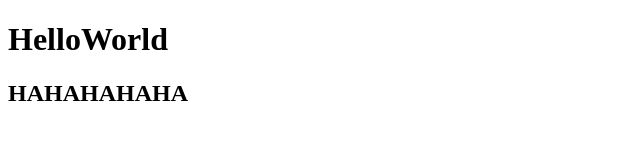
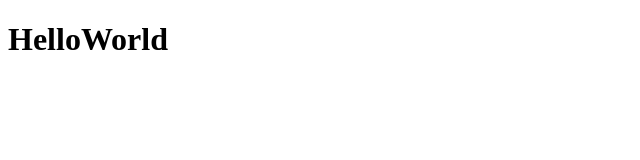
Before and after one commit to dzhecho/CFG-On-the-road, a plain HTML site: page index1.html in a window 1280 px wide. Shown: the whole page, without its empty margins (0-640 px from the left). Drawn offline with Linux system fonts and the light colour scheme.

Commit message:
Revert "hahhahahha"
This reverts commit b02173fb43f85f5465793414ea74b5541c7539dd.

```diff
--- a/index1.html
+++ b/index1.html
@@ -1,4 +1,3 @@
 <!DOCTYPE html>
 <body>
   <h1>HelloWorld</h1>
-  <h2>HAHAHAHAHA</h2>
```
Also changed, not shown: 1 other file.
